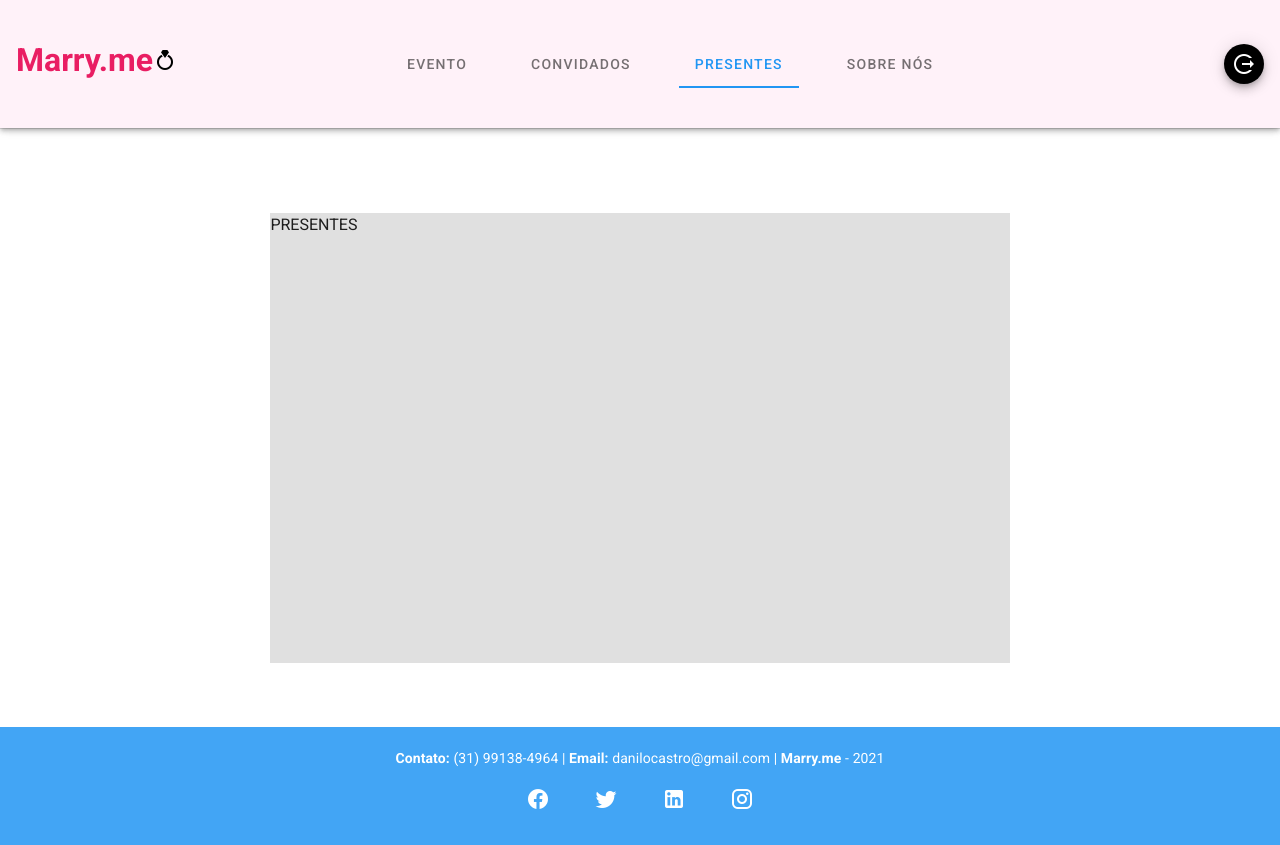
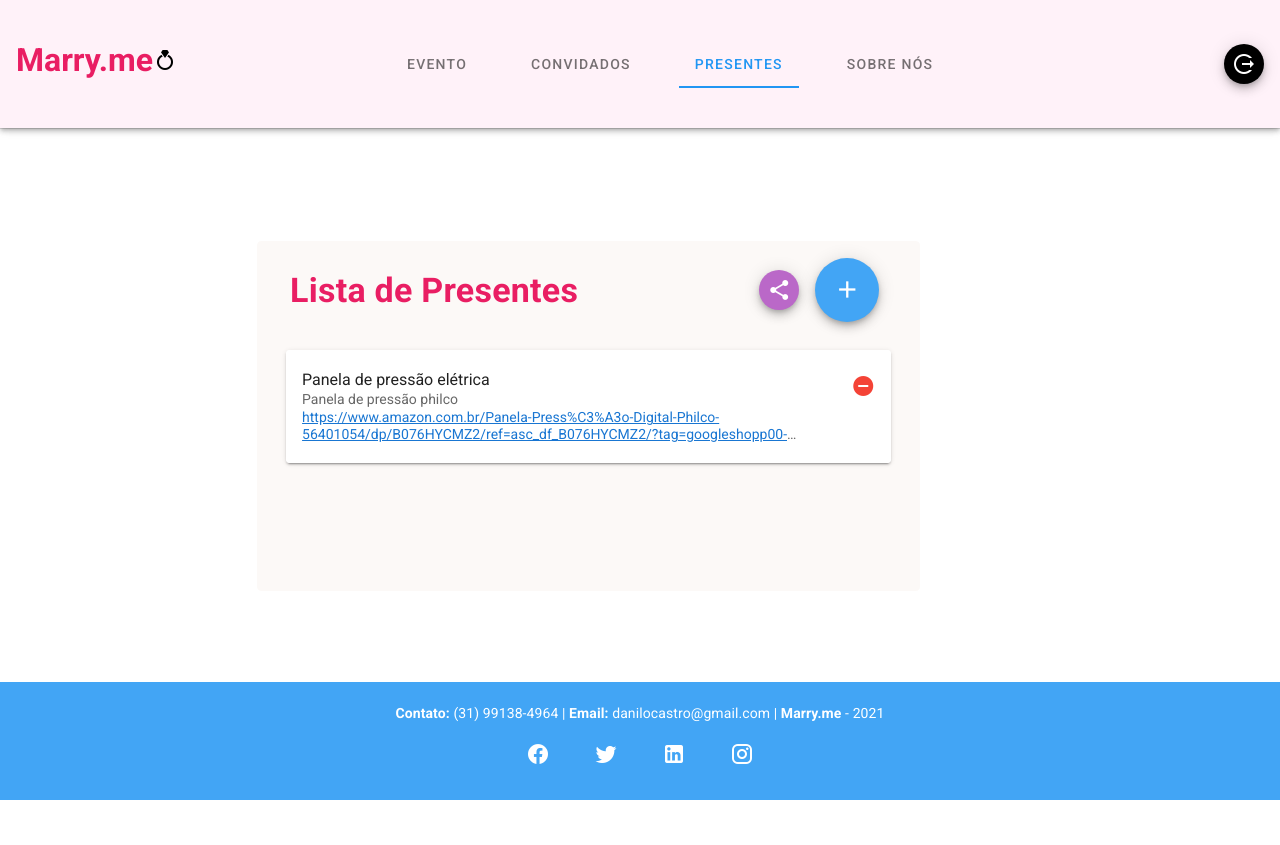
Before and after one commit to danilo-dcs/marryme_project, a Nuxt app in the folder marryme/: page /gifts in a window 1280 px wide. After the commit the page ends 800 px from the top, so only its background shows below. Built offline with nearby package versions, Linux system fonts and the light colour scheme; a web font is replaced by a local one.

Commit message:
Tela de presentes

```diff
--- /dev/null
+++ b/marryme/database/gifts.json
@@ -0,0 +1,3 @@
+[
+{"id": "0", "product": "Panela de pressão elétrica", "description": "Panela de pressão philco", "link": "https://www.amazon.com.br/Panela-Press%C3%A3o-Digital-Philco-56401054/dp/B076HYCMZ2/ref=asc_df_B076HYCMZ2/?tag=googleshopp00-20&linkCode=df0&hvadid=379727342281&hvpos=&hvnetw=g&hvrand=6185247510700915753&hvpone=&hvptwo=&hvqmt=&hvdev=c&hvdvcmdl=&hvlocint=&hvlocphy=1031703&hvtargid=pla-875186639277&psc=1"}
+]
--- a/marryme/package.json
+++ b/marryme/package.json
@@ -11,10 +11,10 @@
   "dependencies": {
     "core-js": "^3.15.1",
     "nuxt": "^2.15.7",
-    "v-mask": "^2.2.4",
     "vuetify": "^2.5.5"
   },
   "devDependencies": {
-    "@nuxtjs/vuetify": "^1.12.1"
+    "@nuxtjs/vuetify": "^1.12.1",
+    "v-mask": "^2.2.4"
   }
 }
--- a/marryme/pages/aboutUs.vue
+++ b/marryme/pages/aboutUs.vue
@@ -11,7 +11,7 @@
           <v-spacer></v-spacer>
           <v-tooltip bottom>
             <template v-slot:activator="{on: btn1}">
-              <v-btn class="mx-2" v-on="btn1" fab small color="green lighten-1" @click="write = true">
+              <v-btn class="mx-2" v-on="btn1" fab small color="green lighten-2" @click="write = true">
                 <v-icon color="white">mdi-check</v-icon>
               </v-btn>
             </template>
@@ -19,7 +19,7 @@
           </v-tooltip>
           <v-tooltip bottom>
             <template v-slot:activator="{on: btn2}" >
-              <v-btn class="mx-2" v-on="btn2" fab large color="blue accent-2" @click="write = false">
+              <v-btn class="mx-2" v-on="btn2" fab large color="blue lighten-1" @click="write = false">
                 <v-icon color="white">mdi-pencil</v-icon>
               </v-btn>
             </template>
--- a/marryme/pages/gifts.vue
+++ b/marryme/pages/gifts.vue
@@ -1,15 +1,171 @@
 <template>
   <v-container fluid fill-height>
-    <v-card class="mx-auto mt-15 mb-10" min-height="450px"
-      flat tile width="60%" color="grey lighten-2">
-      PRESENTES
+    <v-dialog v-model="dialog" width="550">
+      <v-card min-height="400" width="550"  >
+        <v-form v-model="valid" ref="form" lazy-validation >
+          <v-container>
+            <v-row justify="left" class="mt-5">
+              <v-col cols="8" >
+                <v-text-field v-model="newGift.product" label="Item" :rules="rules.default" required></v-text-field>
+              </v-col>
+            </v-row>
+
+            <v-row justify="left" class="mt-2">
+              <v-col cols="12" >
+                <v-text-field v-model="newGift.link" label="Link do produto" :rules="rules.default" required > </v-text-field>
+              </v-col>
+            </v-row>
+            <v-row justify="left" class="mt-10">
+              <v-col cols="12" >
+                <v-text-field v-model="newGift.description" label="Descrição" :rules="rules.default" required></v-text-field>
+              </v-col>
+            </v-row>
+            <v-row justify="center" class="mt-5 mb-5 ">
+              <v-btn color="blue" outlined @click="createGift" class="white--text" >
+                Adicionar
+              </v-btn>
+            </v-row>
+          </v-container>
+        </v-form>
+      </v-card>
+    </v-dialog>
+
+    <v-col cols="11" md="11" sm="8">
+      <v-card class="mx-auto mt-15 mb-10" min-height="350px" outlined
+      flat width="60%" color="#fcf9f7" >
+      <v-card-title>
+        <v-toolbar flat width="100%" color="#fcf9f7">
+          <v-toolbar-title class="font-weight-bold text-lg-h4 text-md-h5">
+            <span class="pink--text">Lista de Presentes</span>
+          </v-toolbar-title>
+          <v-spacer></v-spacer>
+          <v-tooltip bottom>
+            <template v-slot:activator="{on: tooltip}" >
+              <v-btn class="mx-2" v-on="{...tooltip}" fab small color="purple lighten-2" @click="share">
+                <v-icon color="white">mdi-share-variant</v-icon>
+              </v-btn>
+            </template>
+            <span> Compartilhar lista com convidados </span>
+          </v-tooltip>
+          <v-tooltip bottom>
+            <template v-slot:activator="{on: tooltip}" >
+              <v-btn class="mx-2" v-on="{...tooltip}" fab large color="blue lighten-1" @click="addGift">
+                <v-icon color="white">mdi-plus</v-icon>
+              </v-btn>
+            </template>
+            <span> Adicionar presente </span>
+          </v-tooltip>
+        </v-toolbar>
+      </v-card-title>
+
+      <v-card-text>
+        <v-container fluid >
+          <v-card color="white">
+            <v-list three-line>
+              <template v-for="(item,index) in giftsList">
+                <v-list-item :key="item.id">
+                  <v-list-item-content>
+                    <v-list-item-title>{{item.product}}</v-list-item-title>
+                    <v-list-item-subtitle> {{item.description}} </v-list-item-subtitle>
+                    <v-list-item-subtitle> <a :href="item.link"> {{item.link}} </a> </v-list-item-subtitle>
+                  </v-list-item-content>
+
+                  <v-list-item-action>
+                    <v-tooltip bottom>
+                      <template #activator="{on: tooltip}" >
+                        <v-icon v-on="tooltip" color="red"
+                          @click="removeGift(index)"
+                        >mdi-minus-circle</v-icon>
+                      </template>
+                      <span>Remover item</span>
+                    </v-tooltip>
+                  </v-list-item-action>
+                </v-list-item>
+              </template>
+            </v-list>
+          </v-card>
+        </v-container>
+      </v-card-text>
     </v-card>
+    </v-col>
   </v-container>
 </template>
 
 <script>
+
+import db from '~/database/gifts.json'
+
 export default {
   layout: 'navHeader',
+
+  data: () => ({
+
+    dialog: false,
+
+    valid: true,
+
+    giftsList: [],
+    newGift: {
+      product: '',
+      description: '',
+      link: ''
+    },
+    defaultGift: {
+      product: '',
+      description: '',
+      link: ''
+    },
+
+    rules: {
+      default: [ v=> !!v || "Campo vazio" ],
+      // link: [ v => (v &&  /.+@.+\..+/.test(v)||   ) || 'Digite um email válido' ]
+    },
+
+  }),
+
+  created(){
+    this.giftsList = db;
+  },
+
+  watch: {
+
+  },
+
+  methods: {
+
+    addGift(){
+      this.dialog = true;
+      this.reset();
+    },
+
+    removeGift(index){
+      this.giftsList.splice(index,1)
+    },
+    createGift(){
+      if(this.valid){
+
+        let obj = {
+          product: this.newGift.product,
+          description: this.newGift.description,
+          link: this.newGift.link
+        }
+
+        this.giftsList.push(obj);
+        this.reset();
+        this.dialog = false;
+      }else{
+        alert('Preencha os campos corretamente')
+      }
+    },
+    reset(){
+      this.newGift.product = '';
+      this.newGift.description = '',
+      this.newGift.link = ''
+    },
+    share(){
+      alert('Lista de presentes compartilhada')
+    }
+  }
 
 }
 </script>
--- a/marryme/pages/guests.vue
+++ b/marryme/pages/guests.vue
@@ -1,28 +1,27 @@
 <template>
   <v-container fluid fill-height>
-
     <v-dialog v-model="dialog" width="550">
       <v-card height="400" width="550">
-        <v-form ref="form" lazy-validation >
+        <v-form v-model="valid" ref="form" lazy-validation >
           <v-container>
             <v-row justify="left" class="mt-5">
               <v-col cols="8" >
-                <v-text-field v-model="newGuest.name" label="Nome" :rules="rules.default" ></v-text-field>
+                <v-text-field v-model="newGuest.name" label="Nome" :rules="rules.default" required ></v-text-field>
               </v-col>
               <v-col cols="4" >
-                <v-text-field v-model="newGuest.phone" v-mask="['(##) ####-####','(##) #####-####']"
+                <v-text-field v-model="newGuest.phone" counter="15"
                 label="Telefone" :rules="rules.default" ></v-text-field>
               </v-col>
             </v-row>
 
             <v-row justify="left">
               <v-col cols="8" >
-                <v-text-field v-model="newGuest.email" label="E-mail" :rules="rules.email" > </v-text-field>
+                <v-text-field v-model="newGuest.email" label="E-mail" :rules="rules.email" required> </v-text-field>
               </v-col>
             </v-row>
             <v-row justify="left">
               <v-col cols="12" >
-                <v-text-field v-model="newGuest.adress" label="Endereço" :rules="rules.default" ></v-text-field>
+                <v-text-field v-model="newGuest.adress" label="Endereço" :rules="rules.default" required ></v-text-field>
               </v-col>
             </v-row>
             <v-row justify="center" class="mt-5">
@@ -106,7 +105,17 @@ export default {
 
     dialog: false,
 
+    valid: true,
+
     newGuest: {
+      name: '',
+      email: '',
+      adress: '',
+      phone: '',
+      avatar: defaultAvatar,
+    },
+
+    defaultGuest: {
       name: '',
       email: '',
       adress: '',
@@ -131,9 +140,13 @@ export default {
 
   },
 
+  watch: {
+  },
+
   methods: {
 
     addGuest(){
+      this.reset()
       this.dialog = true;
     },
 
@@ -141,9 +154,23 @@ export default {
       this.guestList.splice(index,1)
     },
     createGuest(){
-      this.guestList.push(this.newGuest);
-      this.dialog = false;
-    }
+      if(this.valid){
+        let objc = {
+          name: this.newGuest.name,
+          email: this.newGuest.email,
+          adress: this.newGuest.adress,
+          phone: this.newGuest.phone,
+          avatar: this.newGuest.avatar
+        }
+        this.guestList.push(objc);
+        this.dialog = false;
+      }else{
+        alert("Preencha os campos corretamente")
+      }
+    },
+    reset(){
+      this.newGuest = this.defaultGuest;
+    },
   }
 
 }
```
Also changed, not shown: 1 other file (tests, documents, lock files or other folders).
